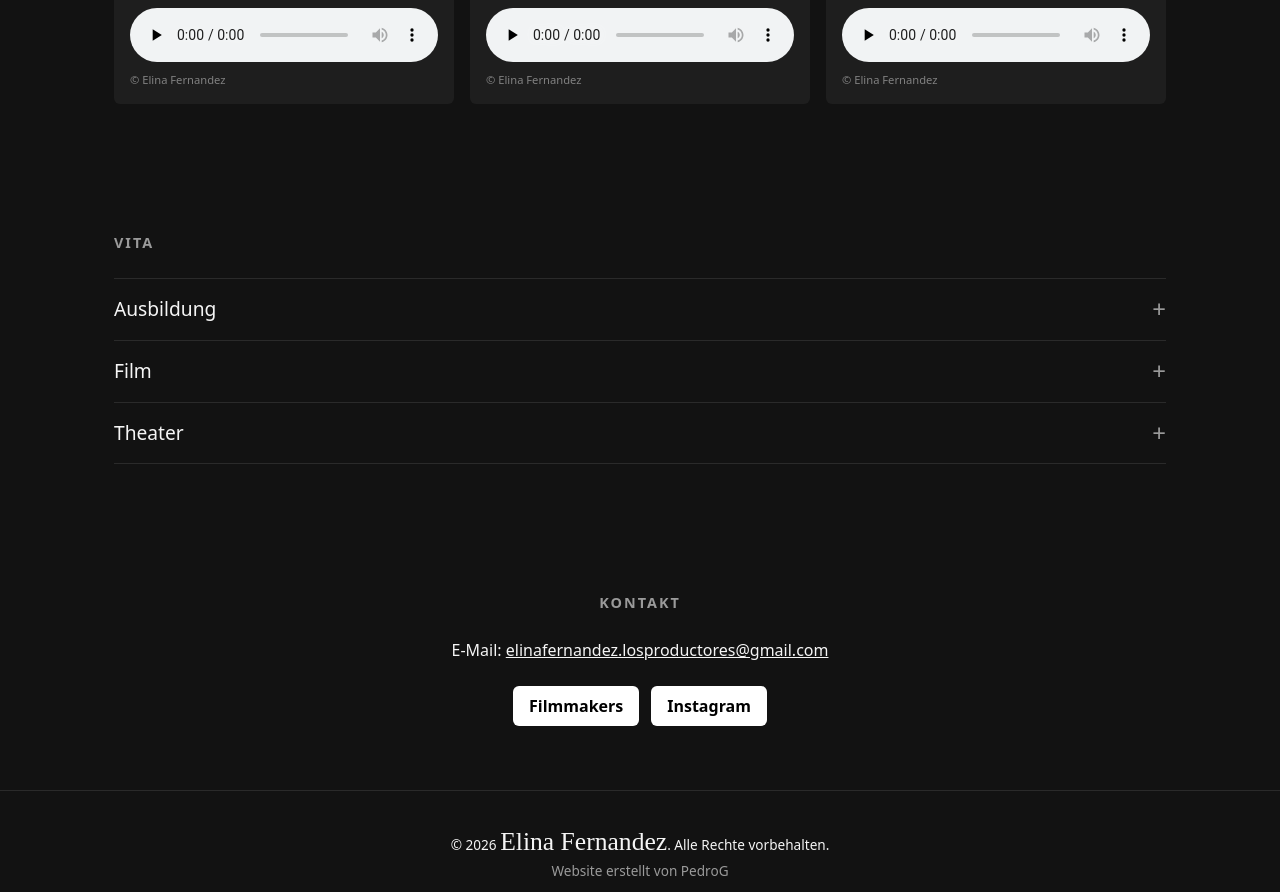
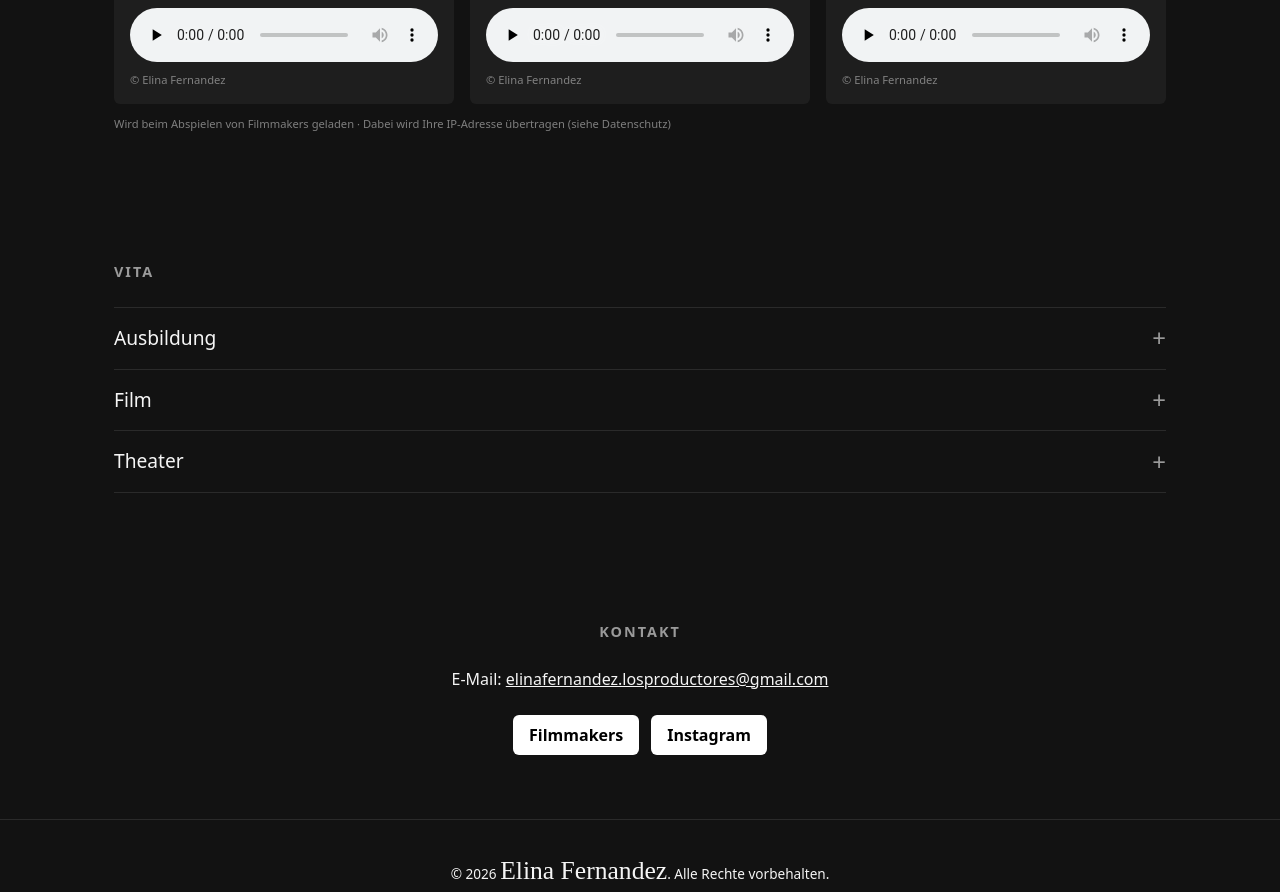
Before and after one commit to PedroJRGarcia/actressWebsite, a React (Vite) app: page / in a window 1280 px wide. Shown: the part 4671-5563 px from the top of the page. Built offline with nearby package versions, Linux system fonts and the light colour scheme; a web font is replaced by a local one.

Commit message:
Subtle Filmmakers privacy note under the audios

```diff
--- a/src/components/Audio.tsx
+++ b/src/components/Audio.tsx
@@ -3,7 +3,7 @@ import type { SectionProps } from '../i18n'
 import { texts } from '../i18n/texts'
 import { Copyright, LangTag, Section } from './ui'
 
-// One card per audio: title + language tag, player, © line
+// One card per audio: title + language tag, player, © line. Below them, a small Filmmakers privacy note
 export function Audio({ t }: SectionProps) {
   return (
     <Section id='audio' title={t(texts.nav.audio)}>
@@ -19,6 +19,7 @@ export function Audio({ t }: SectionProps) {
           </div>
         ))}
       </div>
+      <small className='audio-note'>{t(texts.filmmakersAudioNote)}</small>
     </Section>
   )
 }
--- a/src/i18n/texts.ts
+++ b/src/i18n/texts.ts
@@ -28,6 +28,12 @@ export const texts = {
       es: 'Se reproduce desde Filmmakers · se envían datos como tu dirección IP y se instala una cookie (ver Privacidad)',
     },
     button: { de: 'Video abspielen', en: 'Play video', es: 'Reproducir vídeo' },
+  },
+  // Small line under the audios (details: section 5 of the privacy policy)
+  filmmakersAudioNote: {
+    de: 'Wird beim Abspielen von Filmmakers geladen · Dabei wird Ihre IP-Adresse übertragen (siehe Datenschutz)',
+    en: 'Loaded from Filmmakers when played · this sends them your IP address (see Privacy policy)',
+    es: 'Se carga desde Filmmakers al reproducir · se envía tu dirección IP (ver Privacidad)',
   },
   about: {
     title: { de: 'Über mich', en: 'About me', es: 'Sobre mí' },
--- a/src/index.css
+++ b/src/index.css
@@ -896,6 +896,15 @@ main .hero {
   margin-top: 0.5rem;
 }
 
+/* Small Filmmakers privacy note under the audios */
+.audio-note {
+  display: block;
+  margin-top: 0.75rem;
+  font-size: 0.7rem;
+  color: var(--muted);
+  opacity: 0.8;
+}
+
 /* ========================================================================
    10. VITA
    One dropdown per group (training, film, theater). Data in src/data/vita.ts
```
